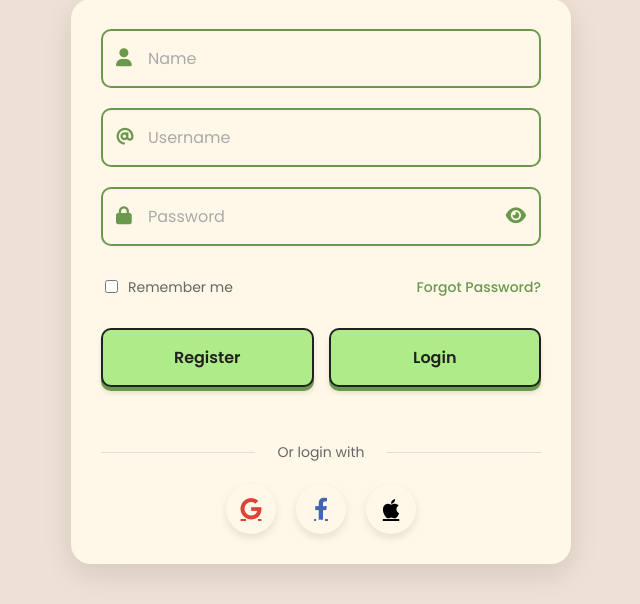
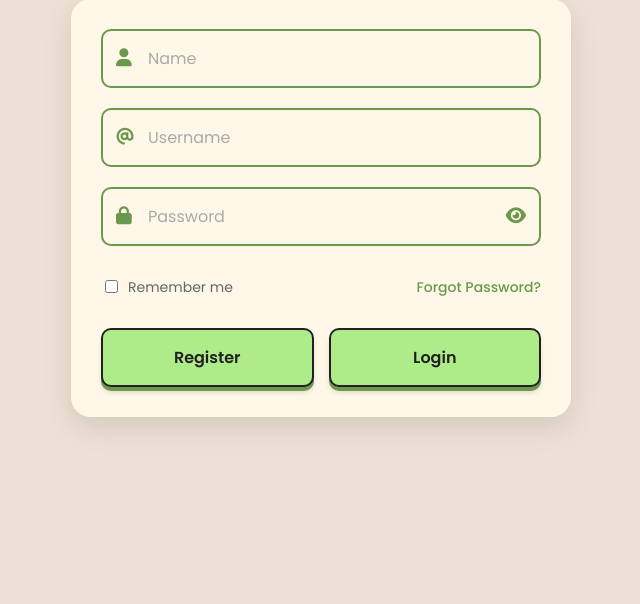
Before and after one commit to RishikNatra/McBongus, a Flask app: page /user-login in a window 1280 px wide. Shown: the part 615-1219 px from the top of the page, without its empty margins (319-959 px from the left). After the commit the page ends 1042 px from the top, so only its background shows below. Run offline with Flask 3, Linux system fonts and the light colour scheme; some web fonts are replaced.

```diff
--- a/Backend/templates/restaurant-login.html
+++ b/Backend/templates/restaurant-login.html
@@ -51,12 +51,6 @@
                     <button type="submit" class="btn" name="action" value="login">Login</button>
                 </div>
                 <div class="social-login">
-                    <p>Or login with</p>
-                    <div class="social-icons">
-                        <a href="#" class="social-icon"><i class="fab fa-google"></i></a>
-                        <a href="#" class="social-icon"><i class="fab fa-facebook-f"></i></a>
-                        <a href="#" class="social-icon"><i class="fab fa-apple"></i></a>
-                    </div>
                     <p><a href="{{ url_for('restaurant_auth.restaurant_register') }}" class="register-link">Request to Register</a></p>
                 </div>
             </form>
--- a/Backend/templates/user-login.html
+++ b/Backend/templates/user-login.html
@@ -55,14 +55,6 @@
                     <button type="submit" class="btn" name="action" value="register">Register</button>
                     <button type="submit" class="btn" name="action" value="login">Login</button>
                 </div>
-                <div class="social-login">
-                    <p>Or login with</p>
-                    <div class="social-icons">
-                        <a href="#" class="social-icon"><i class="fab fa-google"></i></a>
-                        <a href="#" class="social-icon"><i class="fab fa-facebook-f"></i></a>
-                        <a href="#" class="social-icon"><i class="fab fa-apple"></i></a>
-                    </div>
-                </div>
             </form>
         </div>
     </div>
```
Also changed, not shown: Backend/templates/bongu-login.html (+0 -8 lines), Backend/templates/index.html (+5 -2 lines), Backend/static/images/glass.png (added), 2 other files.
